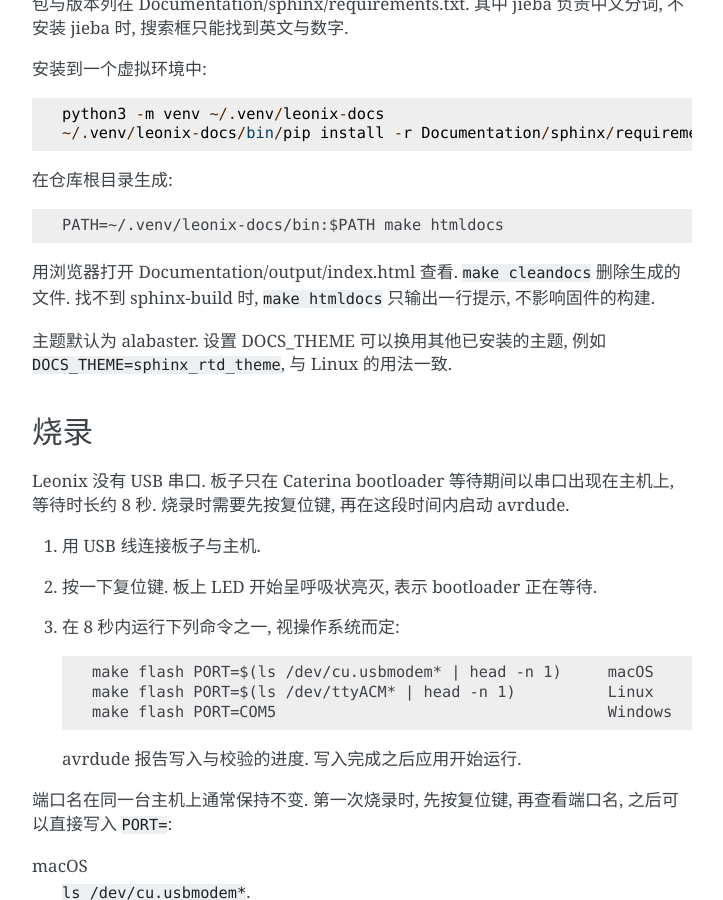
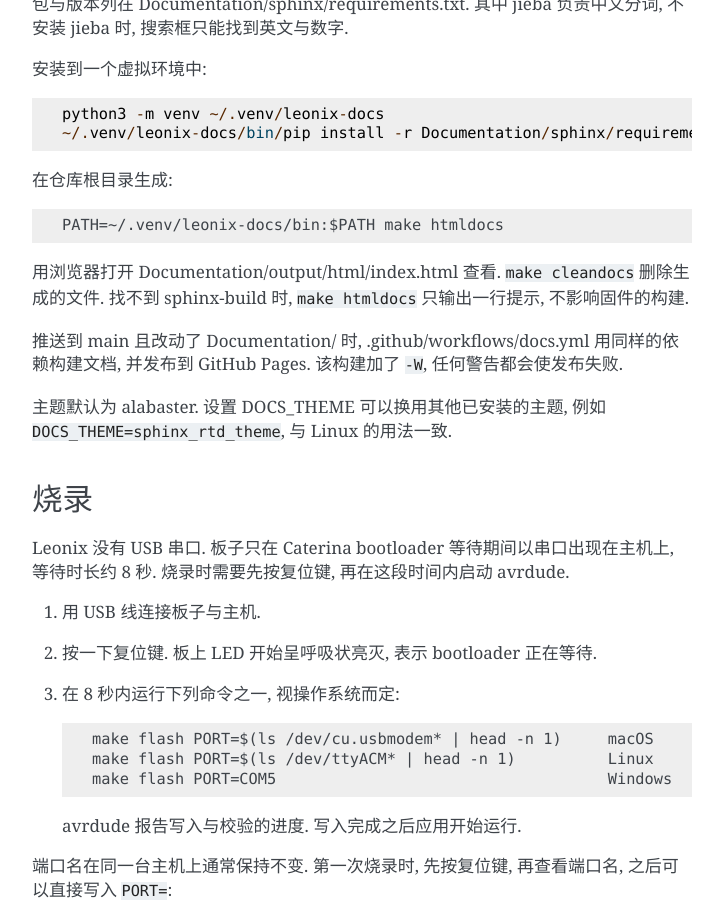
Before and after one commit to w3ngzv/Leonix, a Sphinx documentation site: the page built from Documentation/building.rst, in a window 1280 px wide and 900 px high, scrolled down 3269 px. Shown: the whole window, without its empty margins (388-1111 px from the left). Built offline with Sphinx 7.4.7, drawn with Linux system fonts in a browser that asks for light colours.

Commit message:
Documentation: 推送到 main 时把文档发布到 GitHub Pages
make htmldocs 只能在本机生成, 读者要先克隆仓库并安装 Sphinx 与 jieba
才能看到渲染后的文档与实测录像. 工作流在 Documentation/ 改动时构建并
发布; 构建加 -W, 带警告的文档不会被发布.

Sphinx 9.1.0 未指定 -d 时把 doctree 缓存写在输出目录的 .doctrees 下,
其中的 environment.pickle 记录了构建机器上的绝对路径, 会随站点一起
发布. 工作流与 make htmldocs 因此都把缓存放在发布目录之外, 本地输出
相应地移到 Documentation/output/html.

Signed-off-by: KernelKraze <admin@mail.go1.qzz.io>

```diff
--- a/Documentation/building.rst
+++ b/Documentation/building.rst
@@ -160,9 +160,13 @@
 
   PATH=~/.venv/leonix-docs/bin:$PATH make htmldocs
 
-用浏览器打开 Documentation/output/index.html 查看. ``make cleandocs`` 删除
+用浏览器打开 Documentation/output/html/index.html 查看. ``make cleandocs`` 删除
 生成的文件. 找不到 sphinx-build 时, ``make htmldocs`` 只输出一行提示, 不影响
 固件的构建.
+
+推送到 main 且改动了 Documentation/ 时, .github/workflows/docs.yml 用同样的
+依赖构建文档, 并发布到 GitHub Pages. 该构建加了 ``-W``, 任何警告都会使发布
+失败.
 
 主题默认为 alabaster. 设置 DOCS_THEME 可以换用其他已安装的主题, 例如
 ``DOCS_THEME=sphinx_rtd_theme``, 与 Linux 的用法一致.
```
Also changed, not shown: 2 other files.
